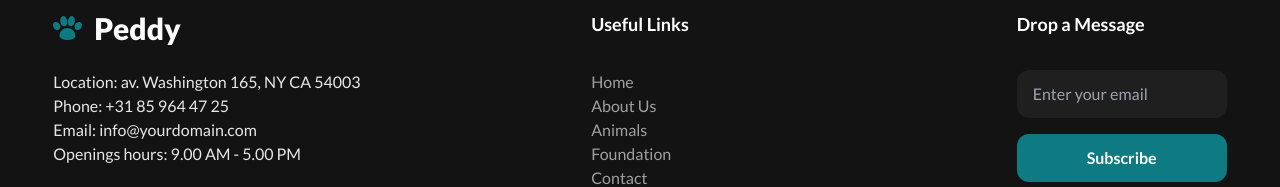
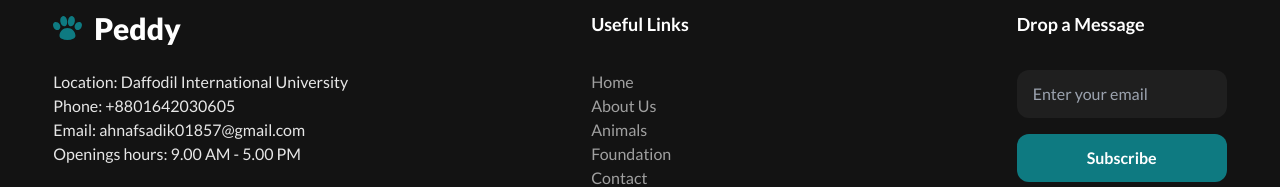
Before and after one commit to AhnafSaad/Peddy-by-Keep-Minders, a plain HTML site: page index.html in a window 1280 px wide. Shown: the part 1572-1759 px from the top of the page. Drawn offline with nearby package versions, Linux system fonts and the light colour scheme; no server answers.

Commit message:
Update index.html

```diff
--- a/index.html
+++ b/index.html
@@ -169,9 +169,9 @@
                     <h3 class="text-3xl font-black text-white">Peddy</h3>
                 </div>
                 <ul class="mb-4 text-[#FFFFFFE5] md:mb-5 lg:mb-6">
-                    <li>Location: av. Washington 165, NY CA 54003</li>
-                    <li>Phone: +31 85 964 47 25</li>
-                    <li>Email: info@yourdomain.com</li>
+                    <li>Location: Daffodil International University</li>
+                    <li>Phone: +8801642030605</i>
+                    <li>Email: ahnafsadik01857@gmail.com</li>
                     <li>Openings hours: 9.00 AM - 5.00 PM</li>
                 </ul>
                 <ul class="flex items-center gap-6">
```
